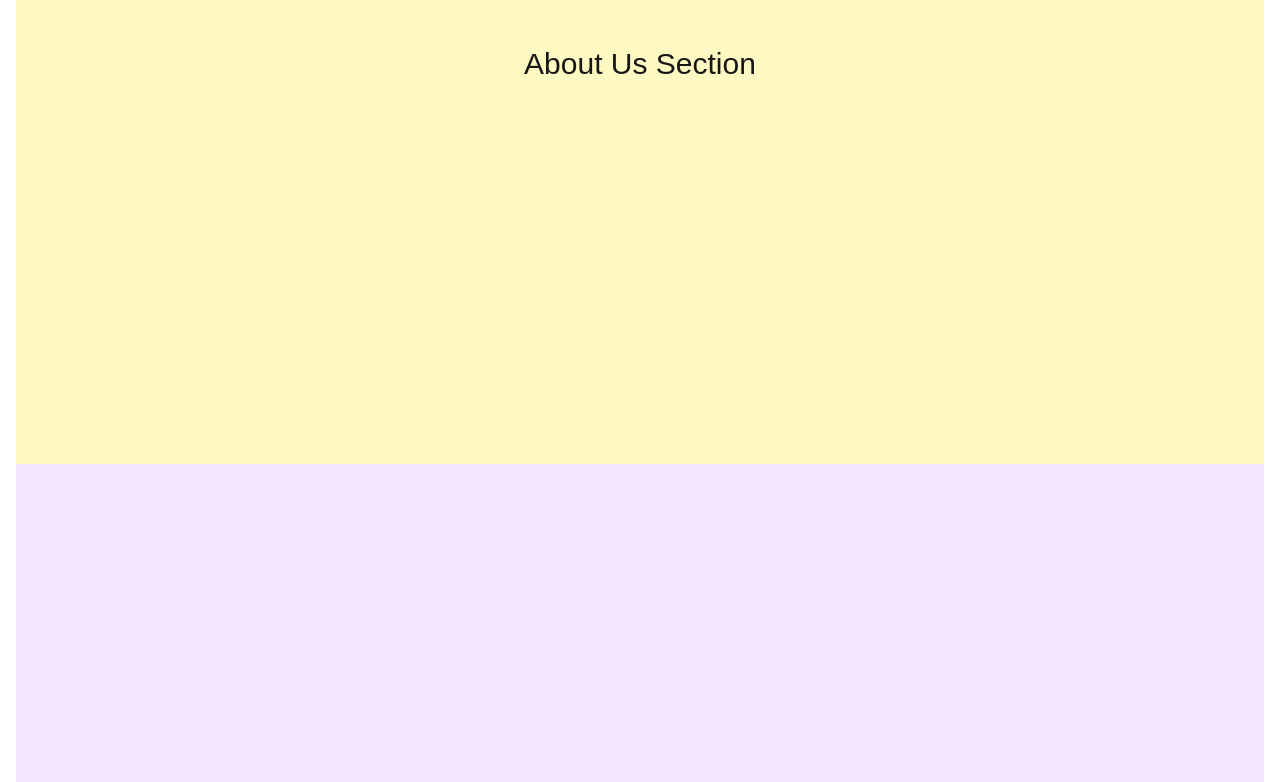
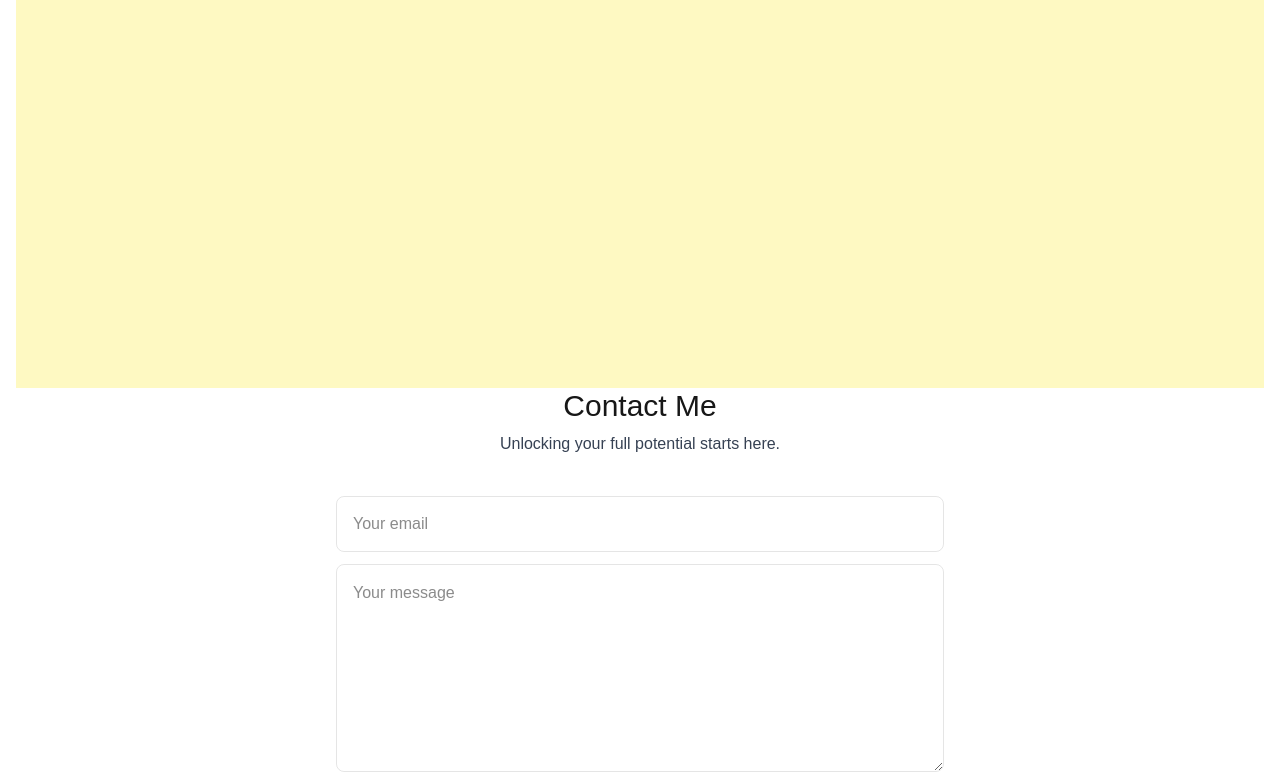
Before and after one commit to fontius/may-clan, a Next.js app: page / in a window 1280 px wide. Shown: the part 2012-2794 px from the top of the page. Built offline with nearby package versions, Linux system fonts and the light colour scheme.

Commit message:
fix navigation add form

```diff
--- a/app/layout.tsx
+++ b/app/layout.tsx
@@ -28,7 +28,7 @@ export default function RootLayout({
   return (
     <html lang="en">
       <body
-        className={`${geistSans.variable} ${geistMono.variable} antialiased pt-18 sm:pt-19`} // UPDATED PADDING
+        className={`${geistSans.variable} ${geistMono.variable} antialiased`} // UPDATED PADDING
       >
         <ActiveSectionContextProvider>
           <Header />
--- a/app/page.tsx
+++ b/app/page.tsx
@@ -1,8 +1,9 @@
-// File: app/page.tsx
-"use client"; // This page now uses a client-side hook
 
+"use client";
 
 import { useSectionInView } from "@/lib/hooks"; // Import the hook
+import Contact from "@/components/Contact";
+
 
 export default function Home() {
   // --- Data Flow: Connecting Sections to Context ---
@@ -18,14 +19,14 @@ export default function Home() {
   const { ref: homeRef } = useSectionInView("Home", 0.5); // 0.5 threshold for home, adjust as needed
   const { ref: servicesRef } = useSectionInView("Services");
   const { ref: aboutUsRef } = useSectionInView("About Us"); // Ensure names match lib/data.ts
-  const { ref: contactRef } = useSectionInView("Contact");
+    // const { ref: contactRef } = useSectionInView("Contact"); // contactRef is handled inside Contact.tsx nowv
 
   return (
     <main className="flex flex-col items-center px-4">
       <section
         ref={homeRef}
         id="home"
-        className="h-screen bg-blue-100 w-full flex items-center justify-center scroll-mt-19" // UPDATED scroll-mt
+        className="h-screen bg-blue-100 w-full flex items-center justify-center" // UPDATED scroll-mt
       >
         <h1 className="text-4xl">Home Section (UNDER_CONSTRUCTION)</h1>
       </section>
@@ -46,13 +47,23 @@ export default function Home() {
         <h2 className="text-3xl">About Us Section</h2>
       </section>
 
-      <section
-        ref={contactRef}
-        id="contact"
-        className="h-screen bg-purple-100 w-full flex items-center justify-center scroll-mt-19" // UPDATED scroll-mt
-      >
-        <h2 className="text-3xl">Contact Section</h2>
-      </section>
+{/*
+        The Contact component itself is a <motion.section> with id="contact".
+        It also internally calls useSectionInView("Contact").
+        So, we don't need to wrap it in another <section> tag here,
+        nor do we need to call useSectionInView for "Contact" here in page.tsx.
+        The `scroll-mt` will be applied by the `id="contact"` on the <motion.section>
+        within Contact.tsx, but we should ensure it has the correct scroll margin.
+        Let's add it to the Contact.tsx itself if needed or rely on the section structure.
+
+        For simplicity and consistency with other sections, let's wrap it,
+        but the `id` and `ref` are effectively managed by the Contact component.
+        Alternatively, let Contact component handle its own top-level <section> and scroll-margin.
+        The AnikaPortfolio's Contact component is already a <motion.section>, so we'll use that.
+      */}
+      {/* No need for an outer section tag here, Contact.tsx provides its own */}
+      <Contact />
+
     </main>
   );
 }
--- /dev/null
+++ b/components/Contact.tsx
@@ -0,0 +1,92 @@
+// File: components/Contact.tsx
+"use client"; // This component uses client-side hooks and interactivity
+
+import React from "react";
+import SectionHeading from "./SectionHeading"; // Reusable section title component
+import { motion } from "framer-motion"; // For animations
+import { useSectionInView } from "@/lib/hooks"; // To trigger animations when in view
+import SubmitBtn from "./SubmitBtn"; // The specialized submit button
+
+export default function Contact() {
+  // --- Data Flow: Section Visibility ---
+  // 1. `useSectionInView("Contact")` is called.
+  //    - It registers this component with the ActiveSectionContext (indirectly, by setting "Contact" as active when scrolled to).
+  //    - It provides a `ref` to attach to the main section element.
+  //    - This `ref` is used by `react-intersection-observer` (inside the hook) to determine
+  //      if the section is visible in the viewport.
+  //    - (Although not directly used for animation triggering in *this* simplified example from AnikaPortfolio,
+  //      the `motion.section`'s `whileInView` and `viewport` props achieve a similar effect directly with Framer Motion.)
+  const { ref } = useSectionInView("Contact");
+
+  // Replace with YOUR Formspree endpoint ID
+  const formspreeEndpoint = "mgvkbjrl"; // e.g., "xzzezgwp" from Anika's portfolio
+
+  return (
+    <motion.section
+      id="contact" // ID for navigation anchor
+      ref={ref}    // Ref for `useSectionInView`
+      // Basic styling for the section
+      className="mb-20 sm:mb-28 w-[min(100%,38rem)] text-center"
+      // Framer Motion animation properties: fade in when it comes into view
+      initial={{
+        opacity: 0,
+      }}
+      whileInView={{
+        opacity: 1,
+      }}
+      transition={{
+        duration: 1,
+      }}
+      viewport={{
+        once: true, // Animation plays only once
+      }}
+    >
+      <SectionHeading>Contact me</SectionHeading>
+
+      <p className="text-gray-700 -mt-6 dark:text-white/80">
+        {/* Update this text to be relevant to GREYMATTER */}
+        Unlocking your full potential starts here. {/* Placeholder from Anika's portfolio */}
+      </p>
+
+      {/* --- Data Flow: Form Submission ---
+          2. The HTML `<form>` element:
+             - `action`: This is set to your Formspree endpoint URL.
+                        (e.g., "https://formspree.io/f/YOUR_FORMSPREE_ENDPOINT_ID")
+                        When the form is submitted, the browser will POST the form data to this URL.
+             - `method="POST"`: Specifies the HTTP method for submission.
+             - Formspree handles the backend processing (receiving data, sending emails, spam filtering, etc.).
+             - After submission, Formspree typically redirects the user to a "thank you" page
+               (configurable in Formspree settings) or can show an inline message if using AJAX (not done here for simplicity).
+      */}
+      <form
+        className="mt-10 flex flex-col dark:text-black"
+        action={`https://formspree.io/f/${formspreeEndpoint}`}
+        method="POST"
+      >
+        {/* Email Input Field */}
+        <input
+          className="h-14 px-4 rounded-lg border border-black/10 dark:bg-white dark:bg-opacity-80 dark:focus:bg-opacity-100 transition-all dark:outline-none"
+          name="email" // `name` attribute is crucial for Formspree to identify the field
+          type="email"
+          required       // HTML5 validation: field must be filled
+          maxLength={500}  // HTML5 validation: max characters
+          placeholder="Your email"
+        />
+        {/* Message Textarea Field */}
+        <textarea
+          className="h-52 my-3 rounded-lg border border-black/10 p-4 dark:bg-white dark:bg-opacity-80 dark:focus:bg-opacity-100 transition-all dark:outline-none"
+          name="message" // `name` attribute for Formspree
+          placeholder="Your message"
+          required
+          maxLength={5000}
+        />
+        {/* --- Data Flow: Submit Button Integration ---
+            3. `<SubmitBtn />` component is rendered here.
+               - Being a child of the `<form>`, `useFormStatus()` inside `SubmitBtn`
+                 will correctly reflect the submission state of this specific form.
+        */}
+        <SubmitBtn />
+      </form>
+    </motion.section>
+  );
+}
--- /dev/null
+++ b/components/SectionHeading.tsx
@@ -0,0 +1,19 @@
+// File: components/SectionHeading.tsx
+import React from "react";
+
+type SectionHeadingProps = {
+  children: React.ReactNode;
+};
+
+export default function SectionHeading({ children }: SectionHeadingProps) {
+  return (
+    // --- Data Flow: Props ---
+    // 1. This component receives `children` as a prop.
+    //    `children` will typically be the text for the section title (e.g., "Contact me").
+    // 2. It renders an `<h2>` tag with specific styling.
+    //    The `children` are rendered inside this `<h2>`.
+    <h2 className="text-3xl font-medium capitalize mb-8 text-center">
+      {children}
+    </h2>
+  );
+}
--- /dev/null
+++ b/components/SubmitBtn.tsx
@@ -0,0 +1,39 @@
+// File: components/SubmitBtn.tsx
+"use client"; // Uses useFormStatus hook
+
+import React from "react";
+import { FaPaperPlane } from "react-icons/fa"; // An icon for the button
+import { useFormStatus } from "react-dom"; // Hook to get form submission status
+
+export default function SubmitBtn() {
+  // --- Data Flow: Consuming Form Status ---
+  // 1. `useFormStatus()` is a hook specifically designed to be used inside a <form>.
+  //    It provides information about the status of the parent form, most notably `pending`.
+  // 2. `pending` is a boolean:
+  //    - `true` when the form is currently submitting.
+  //    - `false` otherwise.
+  const { pending } = useFormStatus();
+
+  return (
+    <button
+      type="submit"
+      // --- Data Flow: Conditional Styling & Content ---
+      // 3. The button's appearance and content change based on the `pending` state:
+      //    - `disabled={pending}`: The button is disabled during submission to prevent multiple submits.
+      //    - Styling classes for normal, hover, active, and disabled states are applied.
+      //    - If `pending` is true, a loading spinner is shown.
+      //    - If `pending` is false, the "Submit" text and a paper plane icon are shown.
+      className="group flex items-center justify-center gap-2 h-[3rem] w-[8rem] bg-gray-900 text-white rounded-full outline-none transition-all focus:scale-110 hover:scale-110 hover:bg-gray-950 active:scale-105 dark:bg-white dark:bg-opacity-10 disabled:scale-100 disabled:bg-opacity-65"
+      disabled={pending}
+    >
+      {pending ? (
+        <div className="h-5 w-5 animate-spin rounded-full border-b-2 border-white"></div>
+      ) : (
+        <>
+          Submit{" "}
+          <FaPaperPlane className="text-xs opacity-70 transition-all group-hover:translate-x-1 group-hover:-translate-y-1" />{" "}
+        </>
+      )}
+    </button>
+  );
+}
--- a/package.json
+++ b/package.json
@@ -14,6 +14,7 @@
     "next": "15.2.4",
     "react": "^19.0.0",
     "react-dom": "^19.0.0",
+    "react-icons": "^5.5.0",
     "react-intersection-observer": "^9.16.0"
   },
   "devDependencies": {
```
Also changed, not shown: 1 other file (tests, documents, lock files or other folders).
